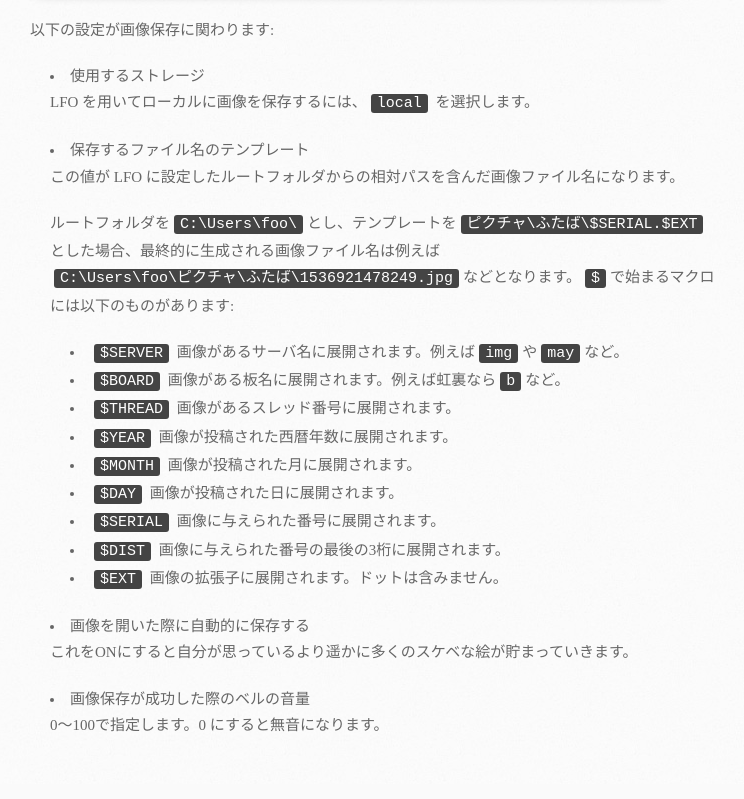
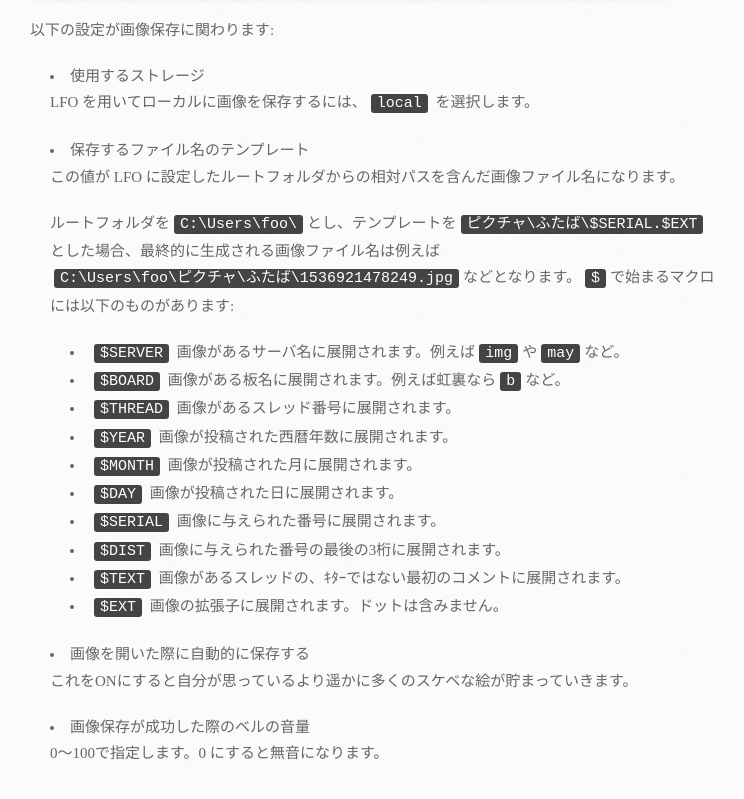
Before and after one commit to akahuku/akahukuplus, a plain HTML site: page how-to-save-image-with-chrome.html in a window 1280 px wide. Shown: the part 2872-3671 px from the top of the page, without its empty margins (140-884 px from the left). Drawn offline with Linux system fonts and the light colour scheme.

Commit message:
add the  description to document

```diff
--- a/how-to-save-image-with-chrome.html
+++ b/how-to-save-image-with-chrome.html
@@ -80,6 +80,7 @@
 								<li><kbd>$DAY</kbd> 画像が投稿された日に展開されます。</li>
 								<li><kbd>$SERIAL</kbd> 画像に与えられた番号に展開されます。</li>
 								<li><kbd>$DIST</kbd> 画像に与えられた番号の最後の3桁に展開されます。</li>
+								<li><kbd>$TEXT</kbd> 画像があるスレッドの、ｷﾀｰではない最初のコメントに展開されます。</li>
 								<li><kbd>$EXT</kbd> 画像の拡張子に展開されます。ドットは含みません。</li>
 							</ul>
 						</li>
```
